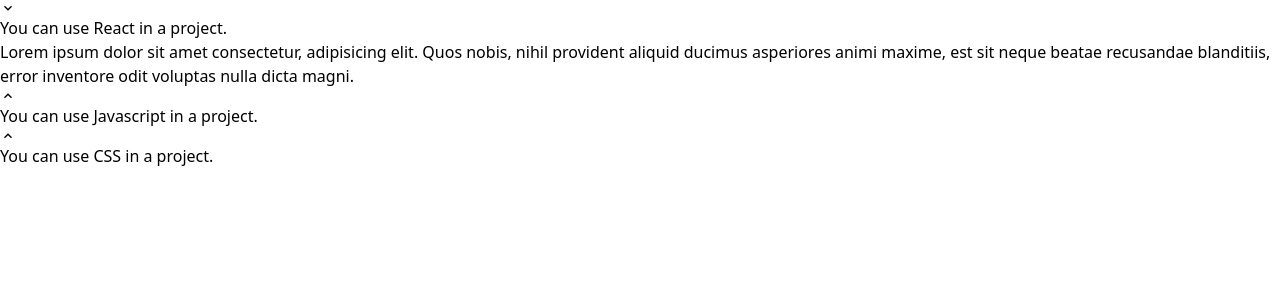
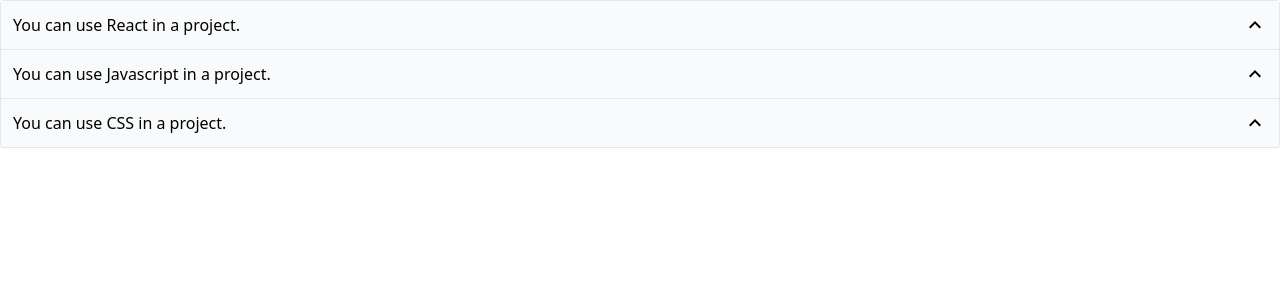
Before and after one commit to ggupta78/modern-react-redux, a React (Create React App) app in the folder comps/: page / in a window 1280 px wide. Shown: the top 300 px of the page. Built offline with nearby package versions, Linux system fonts and the light colour scheme.

Commit message:
complete Mastering the State Design Pattern

```diff
--- a/comps/src/components/Accordion.js
+++ b/comps/src/components/Accordion.js
@@ -2,29 +2,48 @@
 import { MdKeyboardArrowUp, MdKeyboardArrowDown } from "react-icons/md";
 
 function Accordian({ items }) {
-  const [expandedIndex, setExpandedIndex] = useState(0);
+  const [expandedIndex, setExpandedIndex] = useState(-1);
 
-  const handleClick = (index) => {
-    setExpandedIndex(index);
+  const handleClick = (nextIndex) => {
+    setExpandedIndex((currentExpandedIndex) => {
+      if (currentExpandedIndex === nextIndex) {
+        return -1;
+      } else {
+        return nextIndex;
+      }
+    });
+
+    // if (expandedIndex === nextIndex) {
+    //   setExpandedIndex(-1);
+    // } else {
+    //   setExpandedIndex(nextIndex);
+    // }
   };
 
   const renderedItems = items.map((item, index) => {
     const isExpanded = index === expandedIndex;
 
-    const icon = isExpanded ? <MdKeyboardArrowDown /> : <MdKeyboardArrowUp />;
+    const icon = (
+      <span className="text-2xl">
+        {isExpanded ? <MdKeyboardArrowDown /> : <MdKeyboardArrowUp />}
+      </span>
+    );
 
     return (
       <div key={item.id}>
-        <div onClick={() => handleClick(index)}>
+        <div
+          className="flex justify-between p-3 bg-gray-50 border-b items-center cursor-pointer"
+          onClick={() => handleClick(index)}
+        >
+          {item.label}
           {icon}
-          {item.label}
         </div>
-        {isExpanded && <div>{item.content}</div>}
+        {isExpanded && <div className="border-b p-5">{item.content}</div>}
       </div>
     );
   });
 
-  return <div>{renderedItems}</div>;
+  return <div className="border-x border-t rounded">{renderedItems}</div>;
 }
 
 export default Accordian;
```
